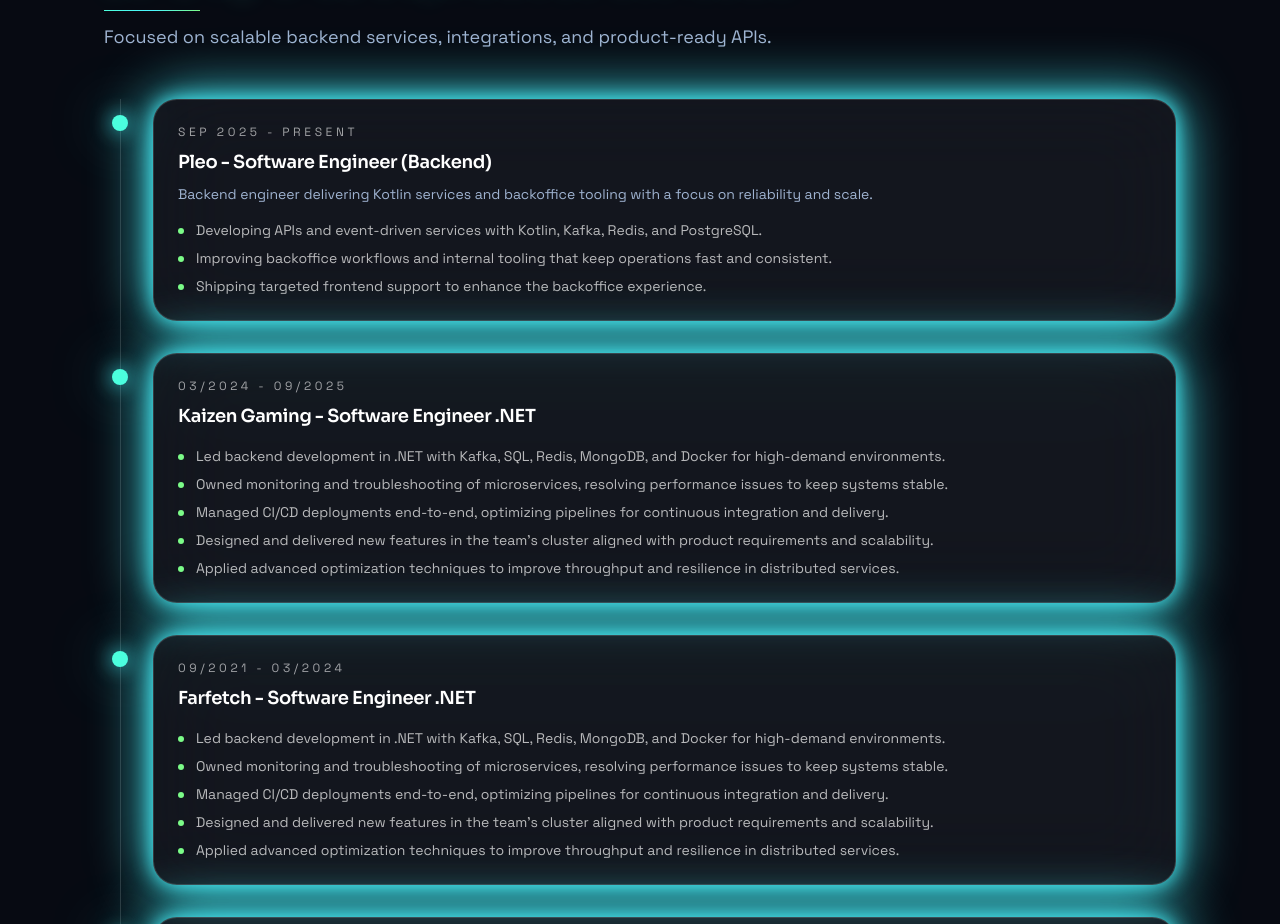
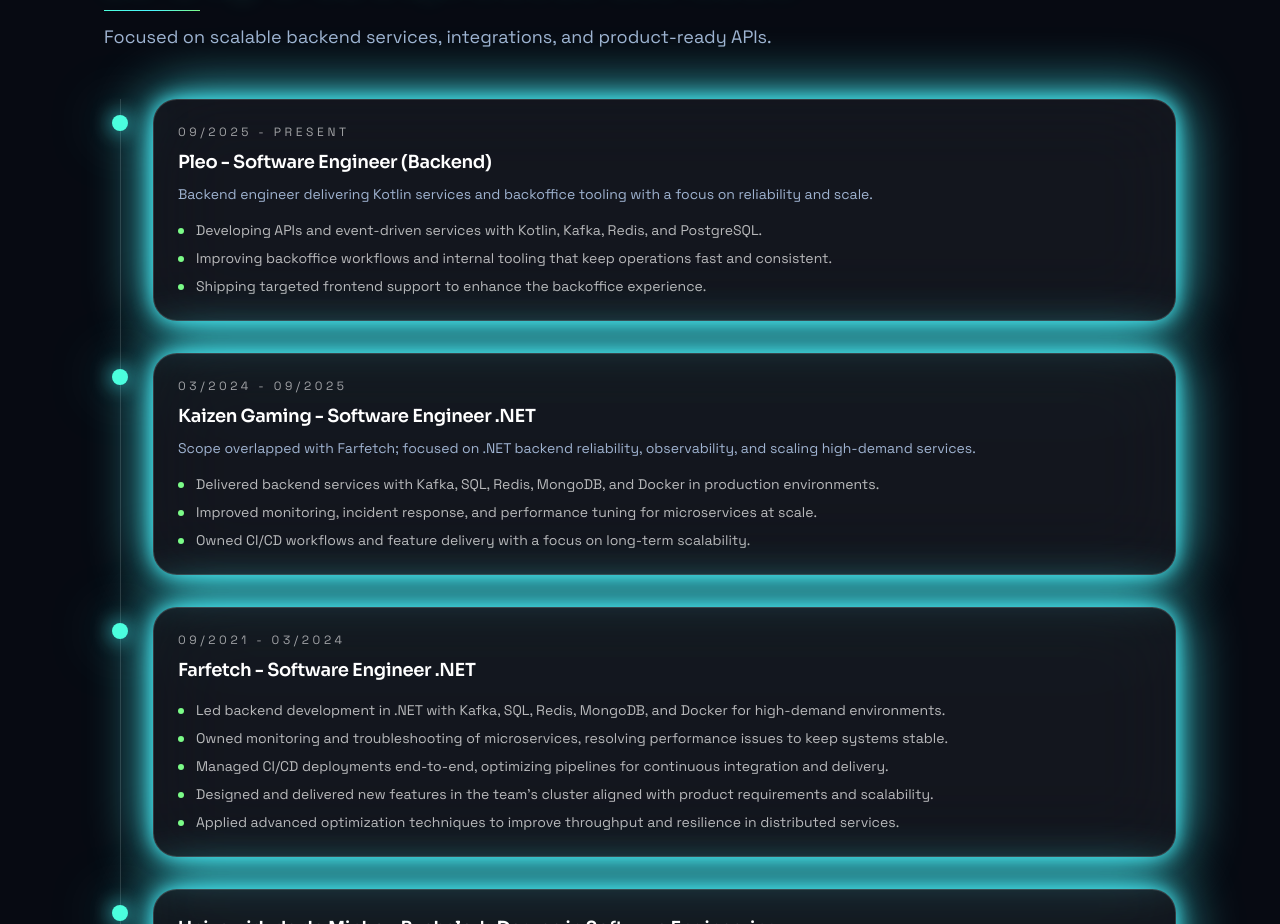
Before and after one commit to pedroaonovais97/portfolio, a React (Vite) app: page / in a window 1280 px wide. Shown: the part 1806-2730 px from the top of the page. Built offline with nearby package versions, Linux system fonts and the light colour scheme; the HTML template or start-up script is replaced by a standard one.

Commit message:
better experiences

```diff
--- a/src/content/portfolio.ts
+++ b/src/content/portfolio.ts
@@ -92,7 +92,7 @@
       {
         company: "Pleo",
         role: "Software Engineer (Backend)",
-        period: "Sep 2025 - Present",
+        period: "09/2025 - Present",
         summary:
           "Backend engineer delivering Kotlin services and backoffice tooling with a focus on reliability and scale.",
         bullets: [
@@ -105,13 +105,12 @@
         company: "Kaizen Gaming",
         role: "Software Engineer .NET",
         period: "03/2024 - 09/2025",
-        summary: "",
+        summary:
+          "Scope overlapped with Farfetch; focused on .NET backend reliability, observability, and scaling high-demand services.",
         bullets: [
-          "Led backend development in .NET with Kafka, SQL, Redis, MongoDB, and Docker for high-demand environments.",
-          "Owned monitoring and troubleshooting of microservices, resolving performance issues to keep systems stable.",
-          "Managed CI/CD deployments end-to-end, optimizing pipelines for continuous integration and delivery.",
-          "Designed and delivered new features in the team's cluster aligned with product requirements and scalability.",
-          "Applied advanced optimization techniques to improve throughput and resilience in distributed services.",
+          "Delivered backend services with Kafka, SQL, Redis, MongoDB, and Docker in production environments.",
+          "Improved monitoring, incident response, and performance tuning for microservices at scale.",
+          "Owned CI/CD workflows and feature delivery with a focus on long-term scalability.",
         ],
       },
       {
```
